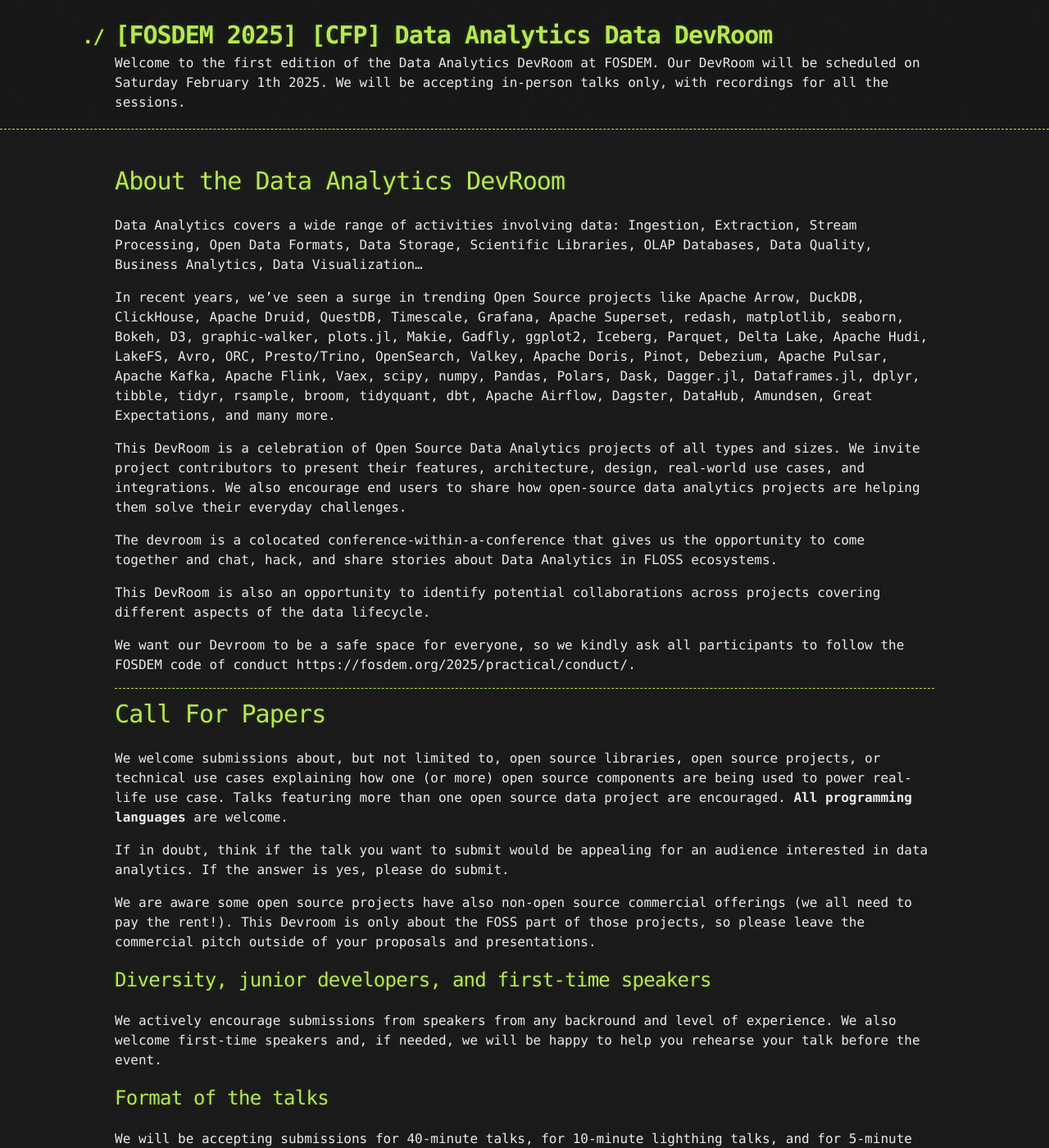
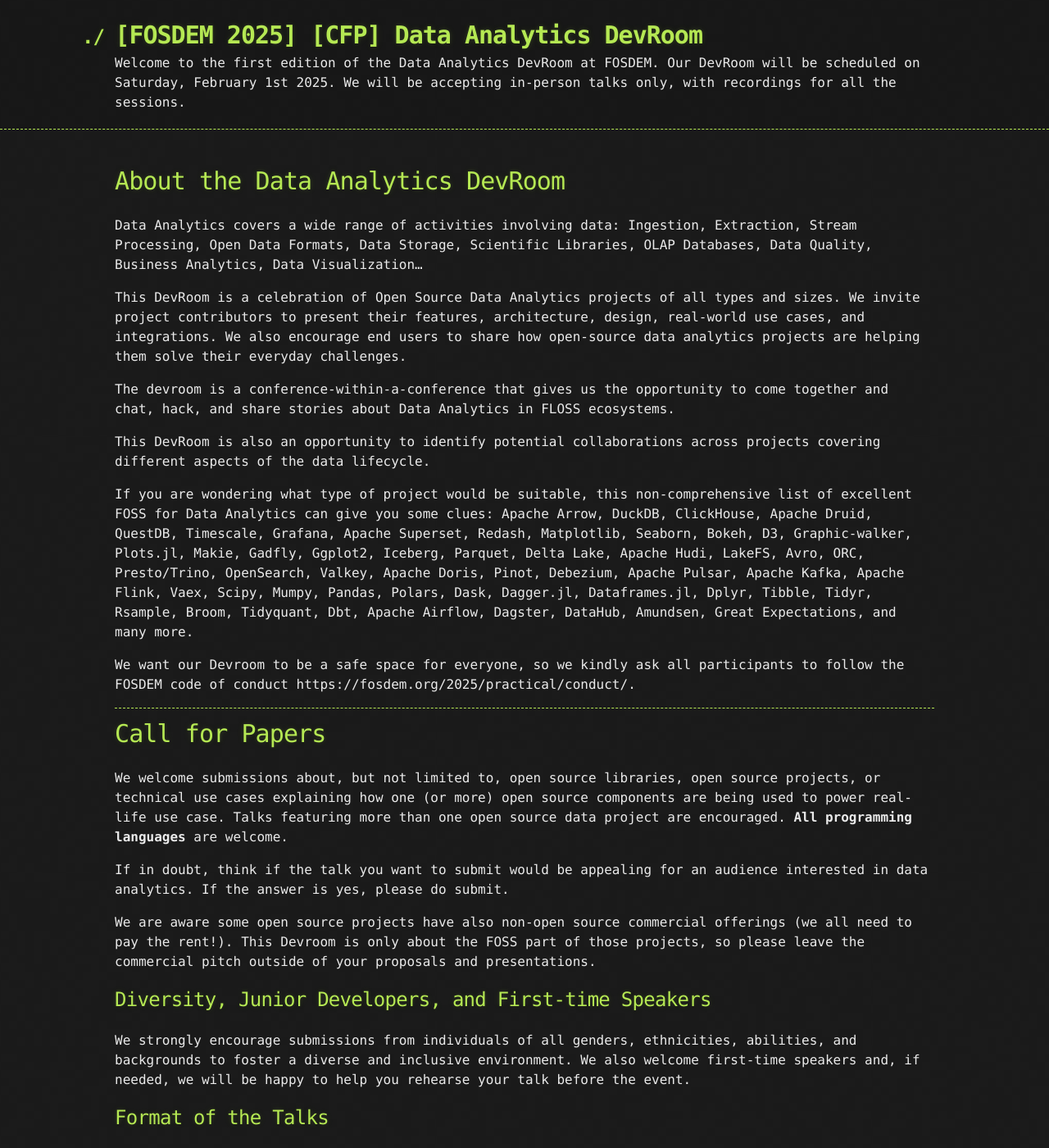
Before and after one commit to javier/data_analytics_devroom_cfp_fosdem_2025, a Jekyll site: the page built from index.md, in a window 1280 px wide and 1400 px high. Shown: the whole window at 82% size. Built offline with Jekyll 4.4.1, drawn with Linux system fonts in a browser that asks for light colours; some of the changed text lies outside the part shown.

Commit message:
fixing typos and style

```diff
--- a/_config.yml
+++ b/_config.yml
@@ -1,4 +1,4 @@
-title: "[FOSDEM 2025] [CFP] Data Analytics Data DevRoom"
-description: "Welcome to the first edition of the Data Analytics DevRoom at FOSDEM.  Our DevRoom will be scheduled on Saturday February 1th 2025. We will be accepting in-person talks only, with recordings for all the sessions."
+title: "[FOSDEM 2025] [CFP] Data Analytics DevRoom"
+description: "Welcome to the first edition of the Data Analytics DevRoom at FOSDEM.  Our DevRoom will be scheduled on Saturday, February 1st 2025. We will be accepting in-person talks only, with recordings for all the sessions."
 theme: jekyll-theme-hacker
 show_downloads: false
--- a/index.md
+++ b/index.md
@@ -7,30 +7,31 @@ layout: default
 Data Analytics covers a wide range of activities involving data: Ingestion, Extraction, Stream Processing, Open Data
 Formats, Data Storage, Scientific Libraries, OLAP Databases, Data Quality, Business Analytics, Data Visualization...
 
-In recent years, we've seen a surge in trending Open Source projects like Apache Arrow, DuckDB, ClickHouse, Apache Druid,
-QuestDB, Timescale, Grafana, Apache Superset, redash, matplotlib, seaborn, Bokeh, D3, graphic-walker, plots.jl, Makie,
-Gadfly, ggplot2, Iceberg, Parquet, Delta Lake, Apache Hudi, LakeFS, Avro, ORC, Presto/Trino, OpenSearch, Valkey,
-Apache Doris, Pinot, Debezium, Apache Pulsar, Apache Kafka, Apache Flink, Vaex, scipy, numpy, Pandas, Polars, Dask,
-Dagger.jl, Dataframes.jl, dplyr, tibble, tidyr, rsample, broom, tidyquant,  dbt, Apache Airflow, Dagster, DataHub,
-Amundsen, Great Expectations, and many more.
-
 This DevRoom is a celebration of Open Source Data Analytics projects of all types and sizes. We invite project
 contributors to present their features, architecture, design, real-world use cases, and integrations. We also encourage
 end users to share how open-source data analytics projects are helping them solve their everyday challenges.
 
-The devroom is a colocated conference-within-a-conference that gives us the opportunity to come together and chat,
+The devroom is a conference-within-a-conference that gives us the opportunity to come together and chat,
 hack, and share stories about Data Analytics in FLOSS ecosystems.
 
 This DevRoom is also an opportunity to identify potential collaborations across projects covering different aspects of
 the data lifecycle.
+
+If you are wondering what type of project would be suitable, this non-comprehensive list of excellent FOSS for Data
+Analytics can give you some clues: Apache Arrow, DuckDB, ClickHouse, Apache Druid,
+QuestDB, Timescale, Grafana, Apache Superset, Redash, Matplotlib, Seaborn, Bokeh, D3, Graphic-walker, Plots.jl, Makie,
+Gadfly, Ggplot2, Iceberg, Parquet, Delta Lake, Apache Hudi, LakeFS, Avro, ORC, Presto/Trino, OpenSearch, Valkey,
+Apache Doris, Pinot, Debezium, Apache Pulsar, Apache Kafka, Apache Flink, Vaex, Scipy, Mumpy, Pandas, Polars, Dask,
+Dagger.jl, Dataframes.jl, Dplyr, Tibble, Tidyr, Rsample, Broom, Tidyquant,  Dbt, Apache Airflow, Dagster, DataHub,
+Amundsen, Great Expectations, and many more.
+
 
 We want our Devroom to be a safe space for everyone, so we kindly ask all participants to follow the FOSDEM code of
 conduct https://fosdem.org/2025/practical/conduct/.
 
 ***
 
-# Call For Papers
-
+# Call for Papers
 
 We welcome submissions about, but not limited to, open source libraries, open source projects, or technical use cases
 explaining how one (or more) open source components are being used to power real-life use case. Talks featuring more
@@ -43,51 +44,50 @@ We are aware some open source projects have also non-open source commercial offe
 This Devroom is only about the FOSS part of those projects, so please leave the commercial pitch outside of your
 proposals and presentations.
 
-## Diversity, junior developers, and first-time speakers
+## Diversity, Junior Developers, and First-time Speakers
 
-We actively encourage submissions from speakers from any backround and level of experience. We also welcome first-time
+We strongly encourage submissions from individuals of all genders, ethnicities, abilities, and backgrounds to foster a diverse and inclusive environment. We also welcome first-time
 speakers and, if needed, we will be happy to help you rehearse your talk before the event.
 
-## Format of the talks
+## Format of the Talks
 
-We will be accepting submissions for 40-minute talks, for 10-minute lighthing talks, and for
-5-minute project pitches. Please note if we don't get enough submissions, we might skip lightning talks and/or project pitches.
+We will be accepting submissions for 40-minute talks, 10-minute lightning talks, and 5-minute project pitches.
+_Please note that if we don't receive enough submissions, we might not include lightning talks and/or project pitches_.
 
 You choose the format of your talk. It can be shell-driven, slide-driven, demo-driven, or a combination. If you prefer,
 you can also present without any screen at all, specifically for the lightning talks and project pitches.
 
-If you will be accepting questions, please take into account those should be included within your allocated time-slot.
+If you plan to accept questions, please include them within your allocated time slot.
 
 Since we will have a mixed audience, the 40-minute talks will need to feature an intro to make sure everyone can get some
 context, but you are encouraged to discuss internals of your project or to go as deep as you want into technical details.
 
-## Recording of all the talks
+## Recording of All the Talks
 
 Please be aware of the fact that, barring any technical difficulties, Devroom talks at FOSDEM will be recorded. By
 submitting a proposal you agree to being recorded and to have your talk made available.
 
 ***
 
-# How to submit your talk
+# How to Submit Your Talk
 
 If you would like to submit a proposal, you need to do it via the official FOSDEM website at
 [https://pretalx.fosdem.org/fosdem-2025/cfp](https://pretalx.fosdem.org/fosdem-2025/cfp).
- **_When submitting your talk, make sure to select the ‘Data Analytics Devroom’ as the 'Track’._**. If you cannot see
- the type of talk (40 minutes, Lightning talk, OSS Project pitch) you want
- to submit on the dropdown, please just choose any value and leave a note mentioning the format of your session.
+ **_When submitting your talk, make sure to select the ‘Data Analytics Devroom’ as the 'Track’._**.
+ Please state the type of talk (40-minute talk, 10-minute Lightning talk, or 5-minute OSS Project pitch) in the submission
+ notes.
 
 
-## Important dates
+## Important Dates
 
 * Deadline: 2024-11-30 by midnight (Brussels Time)
 * Announcement of selected talks: 2024-12-15
-* Devroom will take place in Brussels, on Saturday February 1th 2025. If you have any special requests for a time slot in
+* Devroom will take place in Brussels, on Saturday February 1st 2025. If you have any special requests for a time slot in
 case your talk is selected, please add the relevant information in the notes section of the CFP submission.
 
-If you already know you want to submit a talk, please don't wait until the deadline, so we can dedicate more time to
-review all the submissions.
+We encourage early submissions to allow ample time for review and feedback.
 
-## Your profile
+## Your Profile
 
 Be sure to properly fill your profile with:
 * your name
@@ -106,8 +106,7 @@ If you need to get in touch with the organisers of this devroom, please email an
 
 # Acknowledgments
 
-We would like to thank [QuestDB](https://questdb.io) and [AWS](https://aws.amazon.com/) for allowing the Devroom
-organisers to manage it during working hours, and for sponsoring their trips to FOSDEM.
+We appreciate the support from [QuestDB](https://questdb.io) and [AWS](https://aws.amazon.com/) for enabling the organizers to manage this DevRoom.
 
 This site was created using the [Jekyll Hacker Theme](https://pages-themes.github.io/hacker/)
 
@@ -136,6 +135,8 @@ gratefully accept donations and sponsorship.
 
 # Code of Conduct
 
+We are committed to providing a friendly, safe, and welcoming environment for all. Please adhere to the FOSDEM Code of Conduct.
+
 The code of conduct for FOSDEM is available at https://fosdem.org/2025/practical/conduct/
 
 Should you need any assistance during the event you can reach out to the organiser at the door of the devroom, any FOSDEM staff member, or use the official FOSDEM contacts
```
